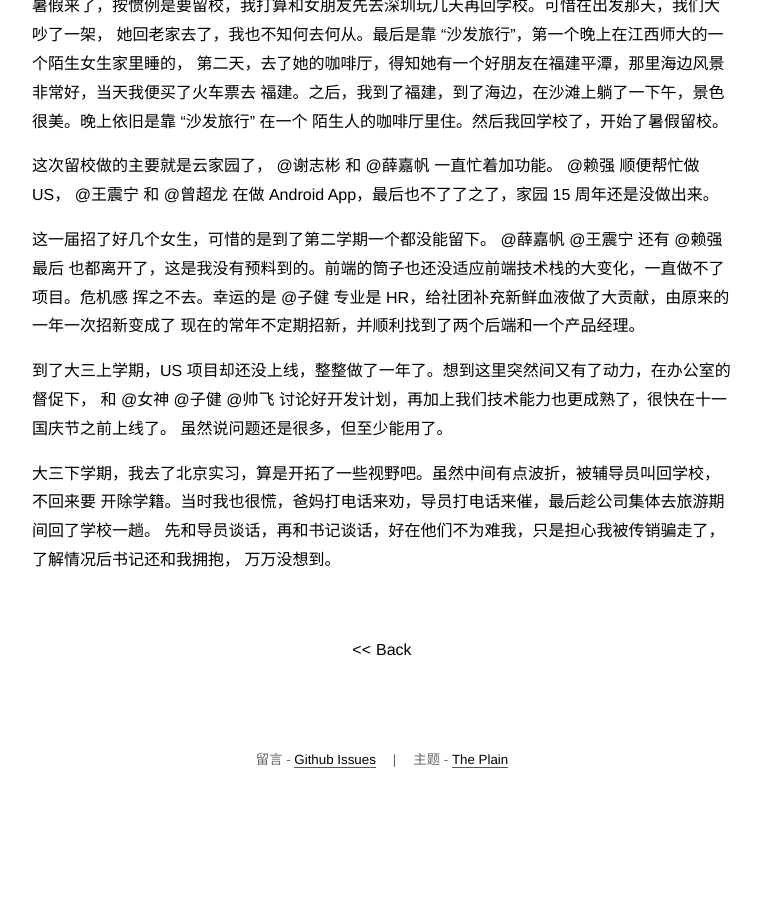
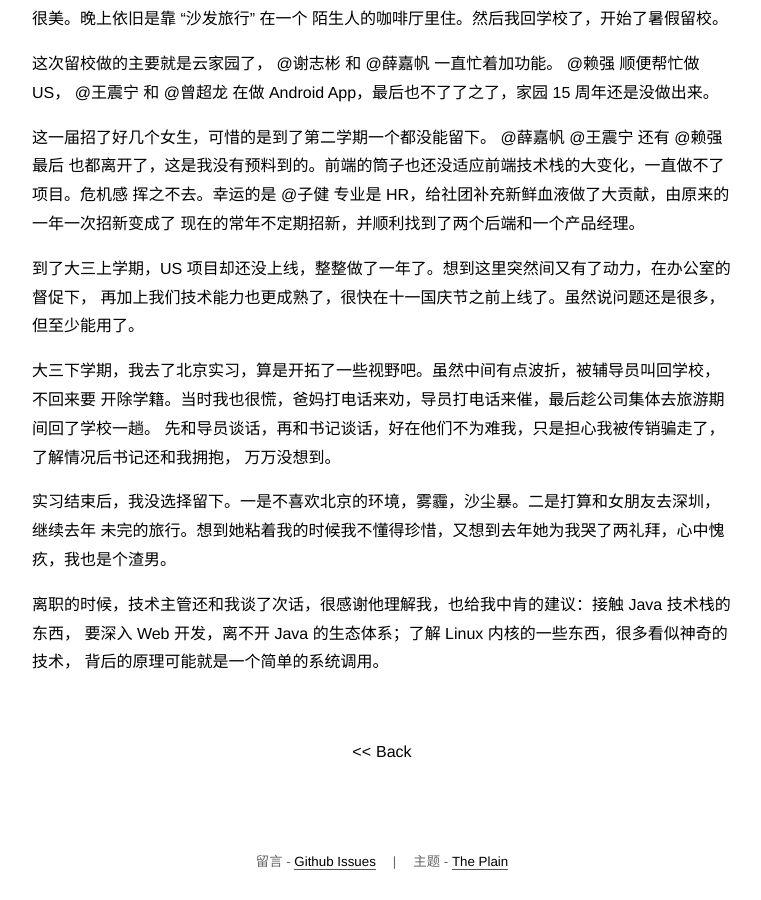
Before and after one commit to guyskk/guyskk.github.io, a Jekyll site: the page built from _posts/2017-05-12-聊聊家园的技术栈（1）.md, in a window 1280 px wide and 900 px high, scrolled down 1583 px. Shown: the whole window, without its empty margins (258-1019 px from the left). Built offline with Jekyll 4.4.1, drawn with Linux system fonts in a browser that asks for light colours; before the commit the page ends 2402 px from its top, so only the background shows below that; some of the changed text lies outside the part shown.

Commit message:
update and add post

```diff
--- a/_posts/2017-05-12-聊聊家园的技术栈（1）.md
+++ b/_posts/2017-05-12-聊聊家园的技术栈（1）.md
@@ -3,13 +3,9 @@
 ---
 
 三年时光老去，我也从小鲜肉变成了老学长。技术日新月异，正巧又是家园后端换技术栈之时，回想三年前
-学的和做的技术，变化巨大，进步很多，但还是能看到一些遗留已久的问题难以解决。
+学的和做的技术，变化巨大，进步很多。
 
 这是第一篇，内容有些乱，就当是讲故事吧。
-
-记得 @佛爷 在我大一时说过一句话，大意是：大一进来学技术，大二开始能做点项目，大三能力比较
-好了，能独立做项目的时候，差不多又要离开了。这也就导致积累下的项目，技术上都比较浅，基础服务
-很不完善，项目多而杂，很难维护。
 
 我大一的时候，网站还是 .NET 的技术栈，服务器上挂着几十个项目，代码也没有版本控制，只能在服务器
 上装的 Visual Studio 上改。那时候我也是初学 Web 开发，见识很有限，所以用到什么就学什么，我
@@ -63,10 +59,16 @@
 现在的常年不定期招新，并顺利找到了两个后端和一个产品经理。
 
 到了大三上学期，US 项目却还没上线，整整做了一年了。想到这里突然间又有了动力，在办公室的督促下，
-和 @女神 @子健 @帅飞 讨论好开发计划，再加上我们技术能力也更成熟了，很快在十一国庆节之前上线了。
-虽然说问题还是很多，但至少能用了。
+再加上我们技术能力也更成熟了，很快在十一国庆节之前上线了。虽然说问题还是很多，但至少能用了。
 
 大三下学期，我去了北京实习，算是开拓了一些视野吧。虽然中间有点波折，被辅导员叫回学校，不回来要
 开除学籍。当时我也很慌，爸妈打电话来劝，导员打电话来催，最后趁公司集体去旅游期间回了学校一趟。
 先和导员谈话，再和书记谈话，好在他们不为难我，只是担心我被传销骗走了，了解情况后书记还和我拥抱，
 万万没想到。
+
+实习结束后，我没选择留下。一是不喜欢北京的环境，雾霾，沙尘暴。二是打算和女朋友去深圳，继续去年
+未完的旅行。想到她粘着我的时候我不懂得珍惜，又想到去年她为我哭了两礼拜，心中愧疚，我也是个渣男。
+
+离职的时候，技术主管还和我谈了次话，很感谢他理解我，也给我中肯的建议：接触 Java 技术栈的东西，
+要深入 Web 开发，离不开 Java 的生态体系；了解 Linux 内核的一些东西，很多看似神奇的技术，
+背后的原理可能就是一个简单的系统调用。
```
Also changed, not shown: _posts/2017-05-14-聊聊家园的技术栈（2）.md (added, +62 -0 lines).
